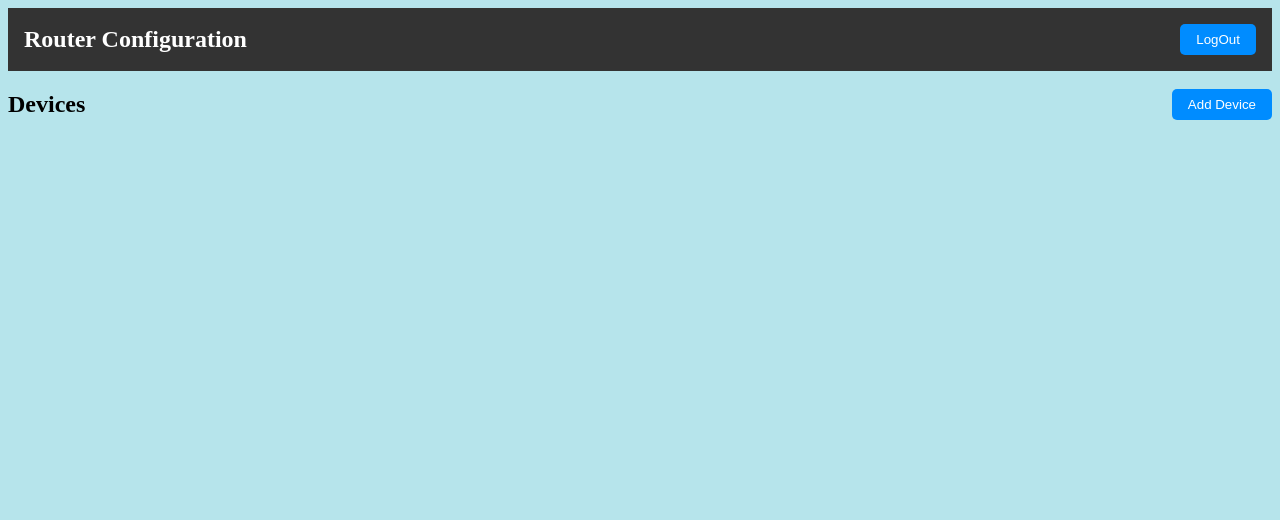
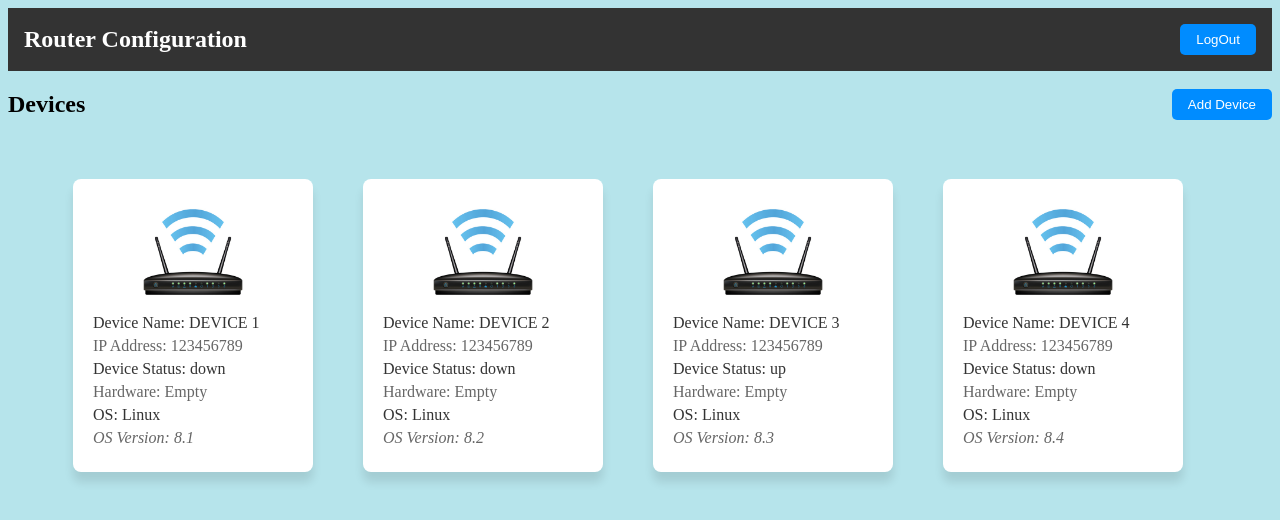
Before and after one commit to MayurKamble110/RemoteRouterConfigurationAssistent, a React (Create React App) app in the folder ui/: page / in a window 1280 px wide. Shown: the top 520 px of the page. Built offline with nearby package versions, Linux system fonts and the light colour scheme.

Commit message:
added cards component

```diff
--- a/ui/src/App.js
+++ b/ui/src/App.js
@@ -1,5 +1,7 @@
+import Cards from "./Component/Cards";
 import Device from "./Component/Device";
-import Navbar from "./components/Navbar";
+import Navbar from "./Component/Navbar";
+import { DEVICES } from "./Data/device";
 
 function App() {
   return (
--- /dev/null
+++ b/ui/src/Component/Cards.css
@@ -0,0 +1,34 @@
+.card {
+    border-radius: 8px;
+    box-shadow: 0 10px 10px rgba(0, 0, 0, 0.1);
+    background-color: #ffffff;
+    padding: 20px;
+    margin: 25px;
+    width: 200px;
+  }
+
+  .card img {
+    margin-left: 20%;
+    max-width: 60%;
+    border-radius: 8px;
+
+  }
+
+  .card p {
+    margin: 5px 0;
+    font-size: 16px;
+    color: #333333;
+  }
+
+  .card p:first-child {
+    font-size: 18px;
+    font-weight: bold;
+  }
+
+  .card p:nth-child(odd) {
+    color: #666666;
+  }
+
+  .card p:last-child {
+    font-style: italic;
+  }
--- /dev/null
+++ b/ui/src/Component/Cards.jsx
@@ -0,0 +1,14 @@
+import './Cards.css'
+export default function Cards(props){
+    return (
+        <div className='card'>
+            <img src = {props.image} alt = {props.name} />
+            <p>Device Name: {props.name}</p>
+            <p>IP Address: {props.ip_address}</p>
+            <p>Device Status: {props.status}</p>
+            <p>Hardware: {props.hardware}</p>
+            <p>OS: {props.os}</p>
+            <p>OS Version: {props.os_version}</p>
+        </div>
+    )
+}
--- a/ui/src/Component/Device.css
+++ b/ui/src/Component/Device.css
@@ -16,3 +16,14 @@
 .add-button:hover{
     background-color: #0047cc;
 }
+
+#cards {
+    display: flex;
+    flex-direction: column;
+  }
+
+  #cards ul{
+    display: flex;
+    flex-wrap: wrap;
+    justify-content:baseline;
+  }
--- a/ui/src/Component/Device.jsx
+++ b/ui/src/Component/Device.jsx
@@ -1,14 +1,25 @@
 import { useState } from "react";
 import './Device.css';
+import { DEVICES } from "../Data/device";
+import Cards from "./Cards";
 
 export default function Device()
 {
     const [ data , setData] = useState([]);
 
     return(
+        <>
         <div id = 'device'>
              <h2>Devices</h2>
              <button className="add-button">Add Device</button>
         </div>
+        <div id = 'cards'>
+        <ul>
+         {DEVICES.map((device)=>(
+          <Cards key={device.name}{...device}/>
+         ))}
+        </ul>
+        </div>
+        </>
     )
 }
--- a/ui/src/Data/device.js
+++ b/ui/src/Data/device.js
@@ -1,35 +1,39 @@
-
-const devices = [
+import routerImg from '../Images/router.jpg'
+export const DEVICES = [
     {
+        image : routerImg,
         name : 'DEVICE 1',
         ip_address : '123456789',
         status : 'down',
         hardware : 'Empty',
         os : 'Linux',
-        os_version : '8.3'
+        os_version : '8.1'
     },
     {
-        name : 'DEVICE 1',
+        image : routerImg,
+        name : 'DEVICE 2',
         ip_address : '123456789',
         status : 'down',
+        hardware : 'Empty',
+        os : 'Linux',
+        os_version : '8.2'
+    },
+    {
+        image : routerImg,
+        name : 'DEVICE 3',
+        ip_address : '123456789',
+        status : 'up',
         hardware : 'Empty',
         os : 'Linux',
         os_version : '8.3'
     },
     {
-        name : 'DEVICE 1',
+        image : routerImg,
+        name : 'DEVICE 4',
         ip_address : '123456789',
         status : 'down',
         hardware : 'Empty',
         os : 'Linux',
-        os_version : '8.3'
-    },
-    {
-        name : 'DEVICE 1',
-        ip_address : '123456789',
-        status : 'down',
-        hardware : 'Empty',
-        os : 'Linux',
-        os_version : '8.3'
+        os_version : '8.4'
     }
 ]
```
Also changed, not shown: ui/src/Component/Navbar.css (renamed from ui/src/components/Navbar.css), ui/src/Component/Navbar.jsx (renamed from ui/src/components/Navbar.jsx), ui/src/Images/router.jpg (added).
